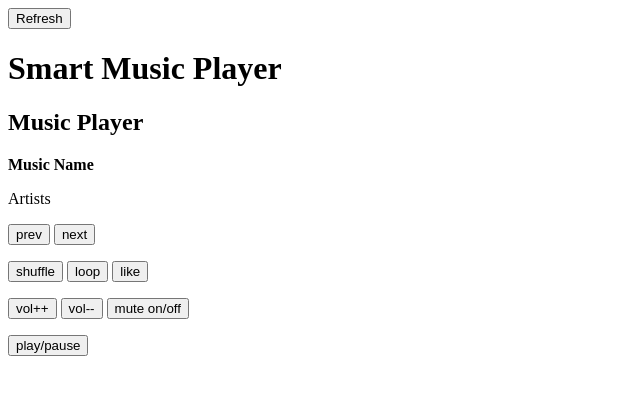
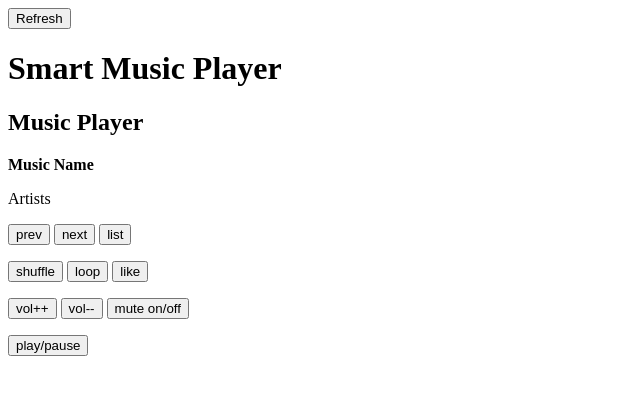
Before and after one commit to nlime3141592/SmartMusicPlayerLinux, a Flask app: page / in a window 1280 px wide. Shown: the top 395 px of the page, without its empty margins (0-640 px from the left). Run offline with Flask 3, Linux system fonts and the light colour scheme; parts of the project's set-up code (start-up, migrations or seed data) failed here and were passed over.

Commit message:
temp commit

```diff
--- a/static/js/uri_music.js
+++ b/static/js/uri_music.js
@@ -25,6 +25,11 @@ document.getElementById("btn_music_prev").onclick = async () =>
     })
 
     musicPlayerStatus = response.json()
+}
+
+document.getElementById("btn_music_list").onclick = async () =>
+{
+   window.location.href = "/music"
 }
 
 document.getElementById("btn_music_shuffle").onclick = async () =>
--- a/templates/index.html
+++ b/templates/index.html
@@ -14,6 +14,7 @@
 			<p>
 				<button id="btn_music_prev">prev</button>
 				<button id="btn_music_next">next</button>
+				<button id="btn_music_list">list</button>
 			</p>
 			<p>
 				<button id="btn_music_shuffle">shuffle</button>
```
